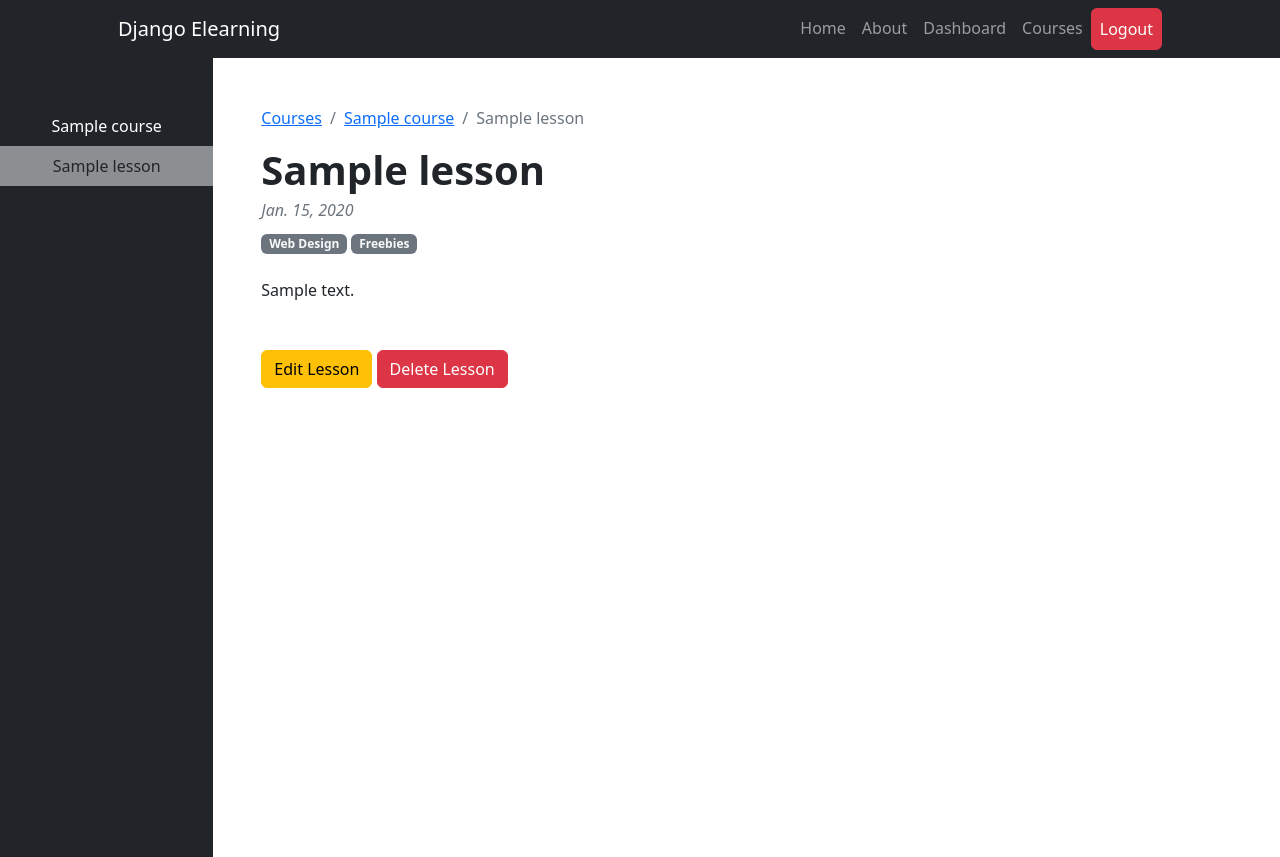
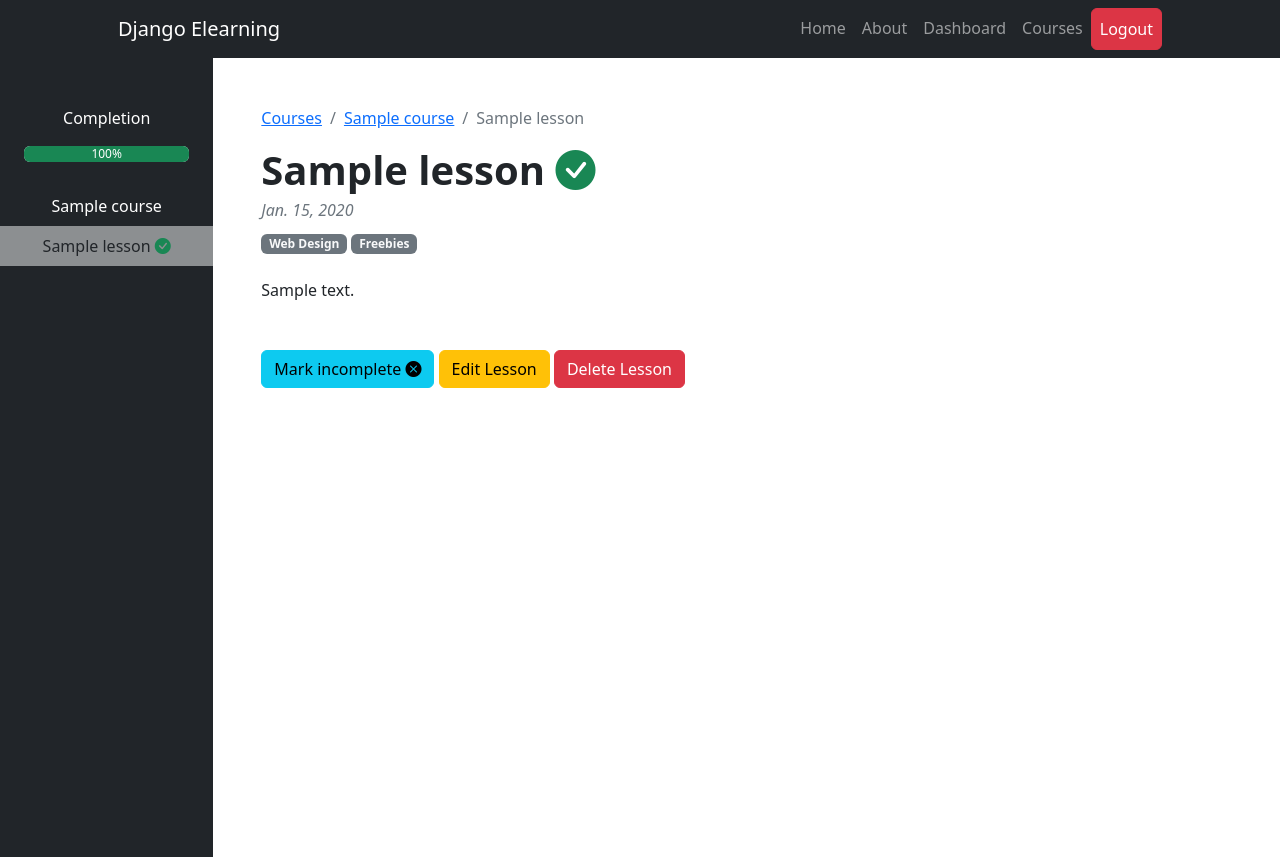
Before and after one commit to Abdul-fattah-Tayih/elearning-django, a Django app: page /dashboard/courses/1/lessons/1 in a window 1280 px wide. Shown: the top 857 px of the page. Run offline with Django 4.2, Linux system fonts and the light colour scheme; a user stored in the database is signed in; tables that the repository leaves empty hold one stand-in row (values such as "Sample post"); some libraries are stand-ins or nearby versions.

Commit message:
add  course progression WIP

```diff
--- a/dashboard/templates/dashboard/course_list.html
+++ b/dashboard/templates/dashboard/course_list.html
@@ -18,9 +18,11 @@
                 <div class="card h-100 shadow border-0">
                     <img class="card-img-top" src="https://picsum.photos/600/350?random={{course.id}}" alt="..." />
                     <div class="card-body p-4">
-                        <div class="badge bg-primary bg-gradient rounded-pill mb-2">{{ course.lesson__count }} Lessons</div>
+                        <div class="badge bg-primary bg-gradient rounded-pill mb-2">{{ course.lesson_count }} Lessons</div>
                         <a class="text-decoration-none link-dark" href="{% url 'dashboard.course_detail' course.id %}"><h5 class="card-title mb-3">{{ course.name }}</h5></a>
-                        <p class="card-text mb-0">Some quick example text to build on the card title and make up the bulk of the card's content.</p>
+                        <div class="progress mb-3">
+                            <div class="progress-bar bg-success" role="progressbar" style="width: {% widthratio course.completed_lesson_count course.lesson_count 100 %}%" aria-valuenow="{% widthratio course.completed_lesson_count course.lesson_count 100 %}" aria-valuemin="0" aria-valuemax="100">{% widthratio course.completed_lesson_count course.lesson_count 100 %}%</div>
+                        </div>
                     </div>
                     <div class="card-footer p-4 pt-0 bg-transparent border-top-0">
                         <div class='mt-2'>
--- a/dashboard/templates/dashboard/lesson_detail.html
+++ b/dashboard/templates/dashboard/lesson_detail.html
@@ -14,10 +14,19 @@
                     <!-- Post header-->
                     <div class='row'>
                         <nav class="col-lg-2 nav min-vh-100 bg-dark flex-column align-content-center text-center py-5 pe-0">
+                            <p class='text-white'>Completion</p>
+                            <div class="progress mx-4 mb-4">
+                                <div class="progress-bar bg-success" role="progressbar" style="width: {{ course_completion_percentage }}%" aria-valuenow="{{ course_completion_percentage }}" aria-valuemin="0" aria-valuemax="100">{{ course_completion_percentage }}%</div>
+                            </div>
                             <a class="nav-link w-100 text-white" aria-current="page" href="{% url 'dashboard.course_detail' course.id %}">{{ course.name }}</a>
                             {% for course_lesson in course.lesson_set.all %}
                                 {% if perms.dashboard.view_lesson %}
-                                <a class="nav-link text-white w-100 {% if course_lesson.id == lesson.id %} sidebar-active {% endif %}" href="{% url 'dashboard.lesson_detail' course.id course_lesson.id %}">{{ course_lesson.name }}</a>
+                                <a class="nav-link text-white w-100 {% if course_lesson.id == lesson.id %} sidebar-active {% endif %}" href="{% url 'dashboard.lesson_detail' course.id course_lesson.id %}">
+                                    {{ course_lesson.name }}
+                                    {% if course_lesson.lessoncompletion_set.all %}
+                                    <i class="bi bi-check-circle-fill text-success"></i>
+                                    {% endif %}
+                                </a>
                                 {% endif %}
                             {% endfor %}
                         </nav>
@@ -32,7 +41,12 @@
                                     </ol>
                                 </nav>
                                 <!-- Post title-->
-                                <h1 class="fw-bolder mb-1">{{ lesson.name }}</h1>
+                                <h1 class="fw-bolder mb-1">
+                                    {{ lesson.name }}
+                                    {% if lesson.is_complete %}
+                                    <i class="bi bi-check-circle-fill text-success"></i>
+                                    {% endif %}
+                                </h1>
                                 <!-- Post meta content-->
                                 <div class="text-muted fst-italic mb-2">{{ lesson.updated_date|date }}</div>
                                 <!-- Post categories-->
@@ -48,6 +62,20 @@
                             {% if next_lesson %}
                             <a class='btn btn-primary' href="{% url 'dashboard.lesson_detail' course.id next_lesson.id %}">Next {{ '>' }}</a>
                             {% endif %}
+                            <form method='POST' action="{% url 'dashboard.lesson_completion' course.id lesson.id %}" class='d-inline'>
+                                {% csrf_token %}
+                                {% if not lesson.is_complete %}
+                                <input type='hidden' name='completion' value='complete'/>
+                                <button class='btn btn-success' href="{% url 'dashboard.lesson_completion' course.id lesson.id %}">
+                                    Mark complete <i class="bi bi-check-circle-fill"></i>
+                                </button>
+                                {% else %}
+                                <input type='hidden' name='completion' value='incomplete'/>
+                                <button class='btn btn-info' href="{% url 'dashboard.lesson_completion' course.id lesson.id %}">
+                                    Mark incomplete <i class="bi bi-x-circle-fill"></i>
+                                </button>
+                                {% endif %}
+                            </form>
                             {% if perms.dashboard.change_lesson %}
                             <a class='btn btn-warning' href="{% url 'dashboard.edit_lesson' course.id lesson.id %}">Edit Lesson</a>
                             {% endif %}
--- a/dashboard/urls.py
+++ b/dashboard/urls.py
@@ -14,4 +14,5 @@ urlpatterns = [
     path('courses/<int:course_id>/lessons/<int:lesson_id>', views.lesson_detail, name='dashboard.lesson_detail'),
     path('courses/<int:course_id>/lessons/<int:lesson_id>/edit', views.EditLessonView.as_view(), name='dashboard.edit_lesson'),
     path('courses/<int:course_id>/lessons/<int:lesson_id>/delete', views.delete_lesson, name='dashboard.delete_lesson'),
+    path('courses/<int:course_id>/lessons/<int:lesson_id>/completion', views.lesson_completion, name='dashboard.lesson_completion'),
 ]
--- a/dashboard/views.py
+++ b/dashboard/views.py
@@ -4,13 +4,15 @@ from django.http import HttpRequest
 from django.shortcuts import redirect, render
 from django.views import View
 from django.views.generic.list import ListView
-from dashboard.forms import AddCourseForm, EditCourseForm, LessonForm
+from dashboard.forms import AddCourseForm, EditCourseForm, LessonCompletionForm, LessonForm
 from django.contrib import messages
-from dashboard.models import Course, Lesson
+from dashboard.models import Course, Lesson, LessonCompletion
+from django.db.models import Prefetch
 from django.contrib.auth.mixins import LoginRequiredMixin
 from django.contrib.auth.mixins import PermissionRequiredMixin
 from django.contrib.auth.decorators import login_required, permission_required as permission_required_decorator
-from django.db.models import Count
+from django.views.decorators.http import require_http_methods
+from django.db.models import Count, Exists, Avg
 
 
 class Dashboard(LoginRequiredMixin, View):
@@ -24,10 +26,12 @@ class CourseView(LoginRequiredMixin, PermissionRequiredMixin, ListView):
     paginate_by = 15
 
     def get_queryset(self) -> QuerySet[Any]:
-        return Course.objects.filter(participants__id=self.request.user.id).annotate(Count('lesson', distinct=True))
+        return Course.objects.filter(participants__id=self.request.user.id).annotate(lesson_count=Count('lesson', distinct=True), completed_lesson_count=Count('lesson__lessoncompletion', LessonCompletion.objects.only('id').filter(user_id=self.request.user.id)))
+
 
 class AddCoursesView(LoginRequiredMixin, PermissionRequiredMixin, View):
     permission_required = ['dashboard.add_course']
+
     def get(self, request: HttpRequest):
         return render(request, 'dashboard/add_course.html', {
             'form': AddCourseForm(initial={'participants': (self.request.user.id, self.request.user.username)}),
@@ -45,10 +49,13 @@ class AddCoursesView(LoginRequiredMixin, PermissionRequiredMixin, View):
             'form': form
         })
 
+
 class EditCoursesView(LoginRequiredMixin, PermissionRequiredMixin, View):
     permission_required = ['dashboard.change_course']
+
     def get(self, request: HttpRequest, course_id: int):
-        course = Course.objects.filter(participants__id=self.request.user.id, id=course_id).prefetch_related('participants').get()
+        course = Course.objects.filter(
+            participants__id=self.request.user.id, id=course_id).prefetch_related('participants').get()
 
         return render(request, 'dashboard/edit_course.html', {
             'form': EditCourseForm(instance=course, initial={
@@ -58,7 +65,8 @@ class EditCoursesView(LoginRequiredMixin, PermissionRequiredMixin, View):
         })
 
     def post(self, request: HttpRequest, course_id: int):
-        course = Course.objects.filter(participants__id=self.request.user.id, id=course_id).get()
+        course = Course.objects.filter(
+            participants__id=self.request.user.id, id=course_id).get()
         form = EditCourseForm(request.POST, instance=course)
 
         if form.is_valid():
@@ -70,20 +78,22 @@ class EditCoursesView(LoginRequiredMixin, PermissionRequiredMixin, View):
             'form': form
         })
 
+
 class CourseDetailView(LoginRequiredMixin, View):
     def get(self, request: HttpRequest, course_id: int):
-        course = Course.objects.prefetch_related('lesson_set') \
-            .filter(participants__id=request.user.id) \
-            .get(id=course_id)
+        course = Course.objects.prefetch_related('lesson_set', 'lesson_set__lessoncompletion_set').filter(participants__id=request.user.id).get(id=course_id)
 
         return render(request, 'dashboard/course_detail.html', {
-            'course': course
+            'course': course,
+            'course_completion_percentage': course.get_course_completion_percentage(request.user.id)
         })
+
 
 @login_required()
 @permission_required_decorator('dashboard.delete_course')
 def delete_course(request: HttpRequest, course_id):
-    course = Course.objects.filter(id=course_id, participants__id=request.user.id).get()
+    course = Course.objects.filter(
+        id=course_id, participants__id=request.user.id).get()
 
     course.participants.remove()
     course.delete()
@@ -92,23 +102,43 @@ def delete_course(request: HttpRequest, course_id):
 
     return redirect('dashboard.courses')
 
+
 @login_required()
 @permission_required_decorator('dashboard.view_lesson')
 def lesson_detail(request: HttpRequest, course_id: int, lesson_id: int):
-    course = Course.objects.filter(participants__id=request.user.id, id=course_id).prefetch_related('lesson_set').get()
-    lesson = Lesson.objects.filter(id=lesson_id, course__id=course_id, course__participants__id=request.user.id).get()
+    course = Course.objects.prefetch_related('lesson_set', 'lesson_set__lessoncompletion_set').filter(participants__id=request.user.id).get(id=course_id)
+    lesson = Lesson.objects.annotate(is_complete=Exists(LessonCompletion.objects.filter(user_id=request.user.id, lesson_id__in=Lesson.objects.filter(
+        id=lesson_id, course__id=course_id, course__participants__id=request.user.id)))).filter(id=lesson_id, course__id=course_id, course__participants__id=request.user.id).get()
 
     return render(request, 'dashboard/lesson_detail.html', {
         'course': course,
+        'course_completion_percentage': course.get_course_completion_percentage(request.user.id),
         'lesson': lesson,
         'next_lesson': lesson.next_lesson(request.user.id, course_id),
         'previous_lesson': lesson.previous_lesson(request.user.id, course_id),
     })
 
+
+@login_required()
+@permission_required_decorator('dashboard.view_lesson')
+@require_http_methods(['POST'])
+def lesson_completion(request: HttpRequest, course_id: int, lesson_id: int):
+    form = LessonCompletionForm(request.POST)
+
+    if form.is_valid():
+        Lesson.objects.filter(course_id=course_id).get(id=lesson_id).mark_lesson(
+            request.POST.get('completion'), request.user.id)
+        messages.success(request, 'Marked successfully')
+
+    return redirect('dashboard.lesson_detail', course_id, lesson_id)
+
+
 class AddLessonView(LoginRequiredMixin, PermissionRequiredMixin, View):
     permission_required = ['dashboard.add_lesson']
+
     def get(self, request: HttpRequest, course_id):
-        course = Course.objects.filter(participants__id=request.user.id, id=course_id).get()
+        course = Course.objects.filter(
+            participants__id=request.user.id, id=course_id).get()
 
         return render(request, 'dashboard/add_lesson.html', {
             'form': LessonForm(),
@@ -117,10 +147,12 @@ class AddLessonView(LoginRequiredMixin, PermissionRequiredMixin, View):
 
     def post(self, request: HttpRequest, course_id: int):
         form = LessonForm(request.POST)
-        course = Course.objects.filter(participants__id=request.user.id, id=course_id).get()
+        course = Course.objects.filter(
+            participants__id=request.user.id, id=course_id).get()
 
         if form.is_valid():
-            Lesson.objects.create(name=form.cleaned_data.get('name'), content=form.cleaned_data.get('content'), course=course, created_by=request.user)
+            Lesson.objects.create(name=form.cleaned_data.get('name'), content=form.cleaned_data.get(
+                'content'), course=course, created_by=request.user)
             messages.success(request, 'Added lesson')
             return redirect('dashboard.course_detail', course_id)
 
@@ -129,11 +161,13 @@ class AddLessonView(LoginRequiredMixin, PermissionRequiredMixin, View):
             'course': course
         })
 
+
 class EditLessonView(LoginRequiredMixin, PermissionRequiredMixin, View):
     permission_required = ['dashboard.change_lesson']
 
     def get(self, request: HttpRequest, course_id: int, lesson_id: int):
-        lesson = lesson = Lesson.objects.filter(id=lesson_id, course__id=course_id, course__participants__id=request.user.id).get()
+        lesson = lesson = Lesson.objects.filter(
+            id=lesson_id, course__id=course_id, course__participants__id=request.user.id).get()
 
         return render(request, 'dashboard/edit_lesson.html', {
             'form': LessonForm(instance=lesson),
@@ -142,11 +176,12 @@ class EditLessonView(LoginRequiredMixin, PermissionRequiredMixin, View):
 
     def post(self, request: HttpRequest, course_id: int, lesson_id: int):
         form = LessonForm(request.POST)
-        lesson = Lesson.objects.filter(id=lesson_id, course__id=course_id, course__participants__id=request.user.id).get()
+        lesson = Lesson.objects.filter(
+            id=lesson_id, course__id=course_id, course__participants__id=request.user.id).get()
 
         if form.is_valid():
-            lesson.name=form.cleaned_data.get('name')
-            lesson.content=form.cleaned_data.get('content')
+            lesson.name = form.cleaned_data.get('name')
+            lesson.content = form.cleaned_data.get('content')
             lesson.save()
 
             messages.success(request, 'Added lesson')
@@ -157,10 +192,12 @@ class EditLessonView(LoginRequiredMixin, PermissionRequiredMixin, View):
             'course': lesson
         })
 
+
 @login_required()
 @permission_required_decorator('dashboard.delete_lesson')
 def delete_lesson(request: HttpRequest, course_id, lesson_id: int):
-    lesson = Lesson.objects.filter(id=lesson_id, course__id=course_id, course__participants__id=request.user.id).get()
+    lesson = Lesson.objects.filter(
+        id=lesson_id, course__id=course_id, course__participants__id=request.user.id).get()
     lesson.delete()
 
     messages.success(request, 'Deleted successfully')
```
Also changed, not shown: dashboard/forms.py (+5 -2 lines), dashboard/models.py (+43 -1 lines), dashboard/templates/dashboard/course_detail.html (+10 -1 lines), dashboard/validators.py (added, +10 -0 lines), dashboard/migrations/0004_lessoncompletion_lessoncomment_and_more.py (added).
